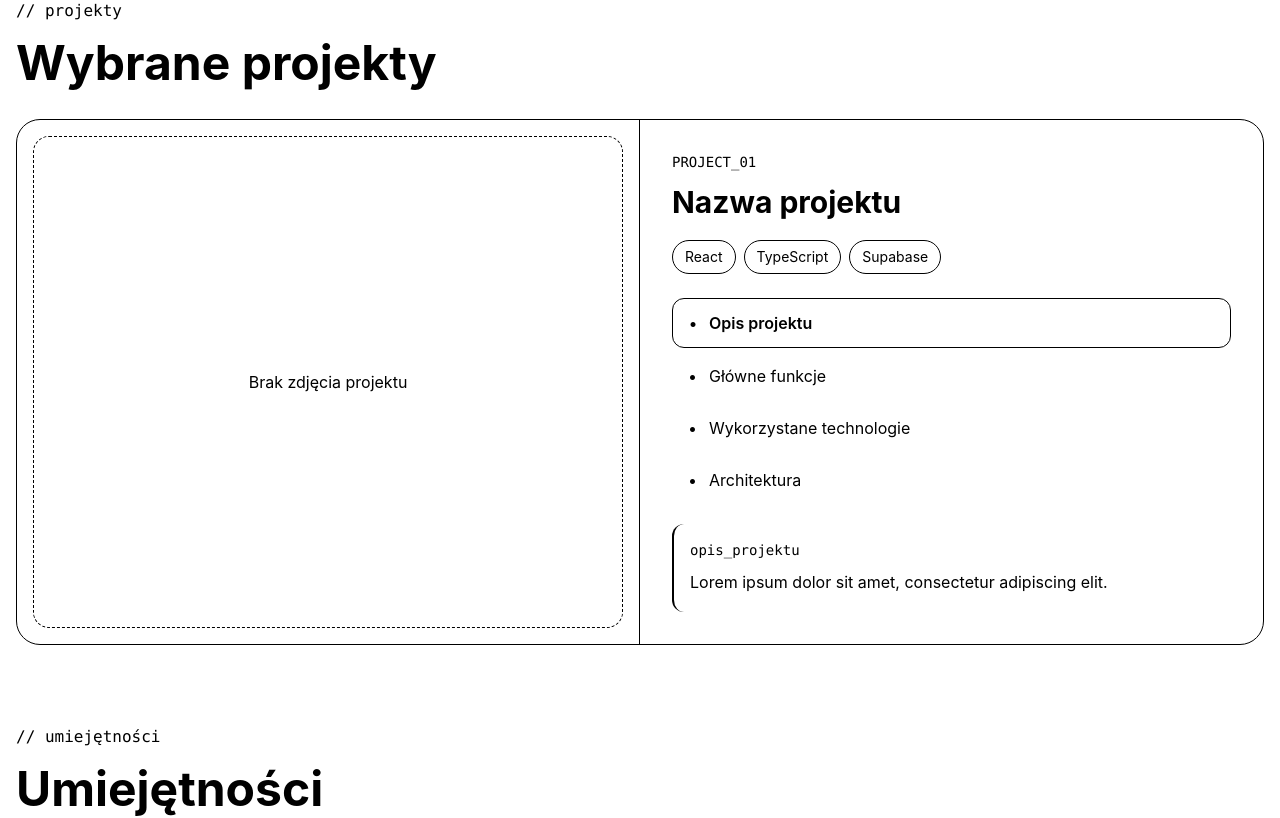
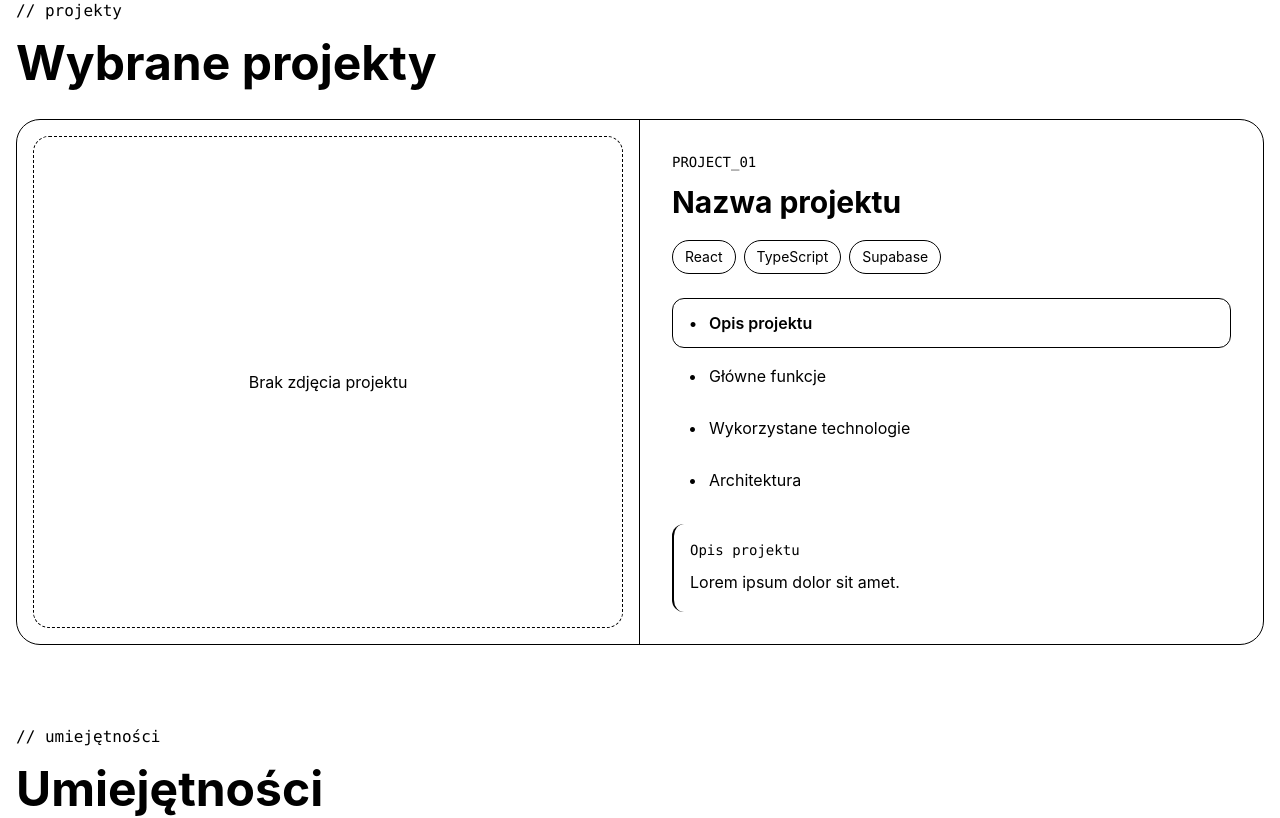
Before and after one commit to KrajewskiD/Portfolio, a React app: page / in a window 1280 px wide. Shown: the part 773-1591 px from the top of the page. Built offline with nearby package versions, Linux system fonts and the light colour scheme; the HTML template or start-up script is replaced by a standard one.

Commit message:
ProjectCard: allow switching between sections

```diff
--- a/src/components/projects/ProjectDetails.tsx
+++ b/src/components/projects/ProjectDetails.tsx
@@ -3,19 +3,15 @@ import type { ReactNode } from "react";
 type ProjectDetailsProps = {
   code: string;
   title: string;
-  descriptionLabel: string;
   technologies: ReactNode;
   topics: ReactNode;
-  children: ReactNode;
 };
 
 function ProjectDetails({
   code,
   title,
-  descriptionLabel,
   technologies,
   topics,
-  children,
 }: ProjectDetailsProps) {
   return (
     <div className="border-t p-6 lg:border-t-0 lg:p-8">
@@ -26,14 +22,7 @@ function ProjectDetails({
         {technologies}
       </div>
 
-      <ul className="mt-6 space-y-1">
-        {topics}
-      </ul>
-
-      <div className="mt-5 rounded-xl border-l-2 p-4">
-        <p className="font-mono text-sm">{descriptionLabel}</p>
-        <div className="mt-2 leading-7">{children}</div>
-      </div>
+      {topics}
     </div>
   );
 }
--- a/src/components/projects/ProjectTopic.tsx
+++ b/src/components/projects/ProjectTopic.tsx
@@ -1,19 +1,28 @@
 type ProjectTopicProps = {
   label: string;
-  active?: boolean;
+  active: boolean;
+  onSelect: () => void;
 };
 
-function ProjectTopic({ label, active = false }: ProjectTopicProps) {
+function ProjectTopic({
+  label,
+  active,
+  onSelect,
+}: ProjectTopicProps) {
   return (
-    <li
+    <li>
+      <button
+        type="button"
+        onClick={onSelect}
         className={
           active
-          ? "rounded-xl border px-4 py-3 font-semibold"
-          : "px-4 py-3"
+            ? "w-full rounded-xl border px-4 py-3 text-left font-semibold"
+            : "w-full px-4 py-3 text-left"
         }
       >
         <span className="mr-3">•</span>
         {label}
+      </button>
     </li>
   );
 }
--- /dev/null
+++ b/src/components/projects/ProjectTopicsGroup.tsx
@@ -0,0 +1,49 @@
+import { useState } from "react";
+
+import type { ProjectTopicData } from "../../types/project";
+import ProjectTopic from "./ProjectTopic";
+
+type ProjectTopicsGroupProps = {
+  topics: ProjectTopicData[];
+};
+
+function ProjectTopicsGroup({ topics }: ProjectTopicsGroupProps) {
+  const [activeId, setActiveId] = useState(
+    topics[0]?.id ?? "",
+  );
+
+  const activeTopic =
+    topics.find((topic) => topic.id === activeId) ??
+    topics[0];
+
+  if (!activeTopic) {
+    return null;
+  }
+
+  return (
+    <>
+      <ul className="mt-6 space-y-1">
+        {topics.map((topic) => (
+          <ProjectTopic
+            key={topic.id}
+            label={topic.label}
+            active={topic.id === activeTopic.id}
+            onSelect={() => setActiveId(topic.id)}
+          />
+        ))}
+      </ul>
+
+      <div className="mt-5 rounded-xl border-l-2 p-4">
+        <p className="font-mono text-sm">
+          {activeTopic.label}
+        </p>
+
+        <p className="mt-2 leading-7">
+          {activeTopic.content}
+        </p>
+      </div>
+    </>
+  );
+}
+
+export default ProjectTopicsGroup;
--- a/src/data/portfolio.mock.ts
+++ b/src/data/portfolio.mock.ts
@@ -13,7 +13,8 @@ export const profileMock: Profile = {
   imageAlt: "Dawid Krajewski",
 };
 
-export const projectMock: Project[] = [{
+export const projectsMock: Project[] = [
+{
   code: "PROJECT_01",
   title: "Nazwa projektu",
   imageAlt: "Podgląd projektu",
@@ -40,9 +41,6 @@ export const projectMock: Project[] = [{
         content: "Lorem ipsum dolor sit amet.",
     },
   ],
-  descriptionLabel: "opis_projektu",
-  description:
-    "Lorem ipsum dolor sit amet, consectetur adipiscing elit.",
 }];
 
 export const skillGroupsMock: SkillGroupData[] = [
--- a/src/features/ProjectsSection.tsx
+++ b/src/features/ProjectsSection.tsx
@@ -1,22 +1,27 @@
+import ProjectCard from "../components/projects/ProjectCard";
+import ProjectDetails from "../components/projects/ProjectDetails";
+import ProjectImage from "../components/projects/ProjectImage";
+import ProjectTopicsGroup from "../components/projects/ProjectTopicsGroup";
+import TechnologyTag from "../components/projects/TechnologyTag";
+import SectionHeading from "../components/sections/SectionHeading";
 import type { Project } from "../types/project";
-import SectionHeading from "../components/sections/SectionHeading";
-import ProjectCard from "../components/projects/ProjectCard";
-import ProjectImage from "../components/projects/ProjectImage";
-import ProjectDetails from "../components/projects/ProjectDetails";
-import TechnologyTag from "../components/projects/TechnologyTag";
-import ProjectTopic from "../components/projects/ProjectTopic";
 
 type ProjectsSectionProps = {
   projects: Project[];
 };
 
-function ProjectsSection({ projects }: ProjectsSectionProps) {
+function ProjectsSection({
+  projects,
+}: ProjectsSectionProps) {
   return (
     <section
       id="projects"
       className="scroll-mt-24 pt-16 pb-8 sm:pt-20 sm:pb-10"
     >
-      <SectionHeading label="projekty" title="Wybrane projekty" />
+      <SectionHeading
+        label="projekty"
+        title="Wybrane projekty"
+      />
 
       {projects.map((project) => (
         <ProjectCard key={project.code}>
@@ -28,23 +33,18 @@ function ProjectsSection({ projects }: ProjectsSectionProps) {
           <ProjectDetails
             code={project.code}
             title={project.title}
-            descriptionLabel={project.descriptionLabel}
             technologies={project.technologies.map((technology) => (
-                <TechnologyTag
+              <TechnologyTag
                 key={technology}
                 label={technology}
-                />
+              />
             ))}
-            topics={project.topics.map((topic, index) => (
-                <ProjectTopic
-                    key={topic.id}
-                    label={topic.label}
-                    active={index === 0}
-                />
-            ))}
-          >
-            <p>{project.description}</p>
-          </ProjectDetails>
+            topics={
+              <ProjectTopicsGroup
+                topics={project.topics}
+              />
+            }
+          />
         </ProjectCard>
       ))}
     </section>
--- a/src/pages/HomePage.tsx
+++ b/src/pages/HomePage.tsx
@@ -1,4 +1,4 @@
-import { profileMock, projectMock, skillGroupsMock, } from "../data/portfolio.mock";
+import { profileMock, projectsMock, skillGroupsMock, } from "../data/portfolio.mock";
 import AboutSection from "../features/AboutSection";
 import ProjectsSection from "../features/ProjectsSection";
 import SkillsSection from "../features/SkillsSection";
@@ -7,7 +7,7 @@ function HomePage() {
   return (
     <>
       <AboutSection profile={profileMock} />
-      <ProjectsSection projects={projectMock} />
+      <ProjectsSection projects={projectsMock} />
       <SkillsSection skillGroups={skillGroupsMock} />
     </>
   );
--- a/src/types/project.ts
+++ b/src/types/project.ts
@@ -11,6 +11,4 @@ export type Project = {
   imageAlt: string;
   technologies: string[];
   topics: ProjectTopicData[];
-  descriptionLabel: string;
-  description: string;
 };
```
Lines whose indentation alone changed are shown as unchanged.
